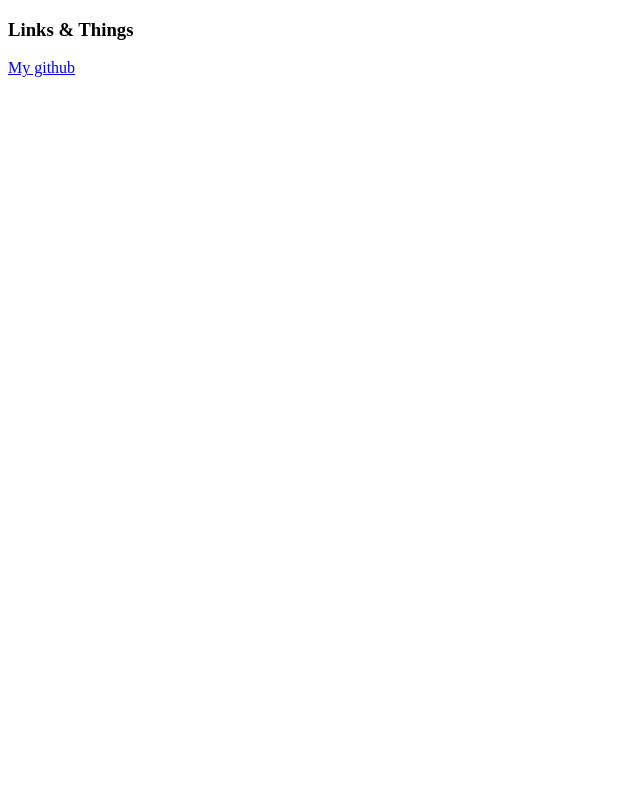
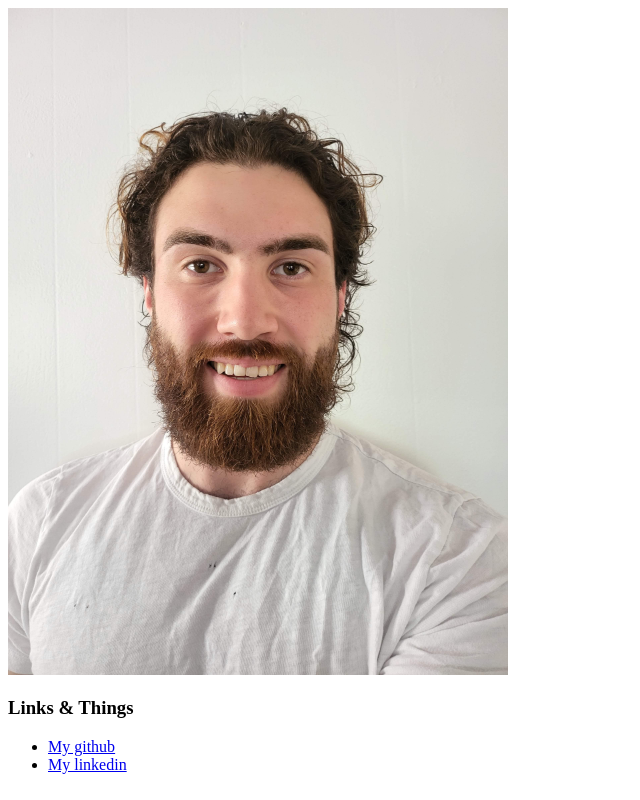
Before and after one commit to 0rcaB3ar/Personal-Website, a plain HTML site: page index.html in a window 1280 px wide. Shown: the whole page, without its empty margins (0-640 px from the left). Drawn offline with Linux system fonts and the light colour scheme.

Commit message:
site additions
adding another link to linked in and a headshot

```diff
--- a/index.html
+++ b/index.html
@@ -6,7 +6,12 @@
     <title>Andrew Martin</title>
 </head>
 <body>
+    <img src="images/Headshot2024.jpg" alt="my head shot" width="500">
     <h3>Links & Things</h3>
-    <a href="https://github.com/0rcaB3ar">My github</a>
+    <ul>
+        <li><a href="https://github.com/0rcaB3ar">My github</a></li>
+        <li><a href="https://www.linkedin.com/in/andrew-martin-95525a189/">My linkedin</a></li>
+    </ul>
+
 </body>
 </html>
```
Also changed, not shown: images/Headshot2024.jpg (added).
